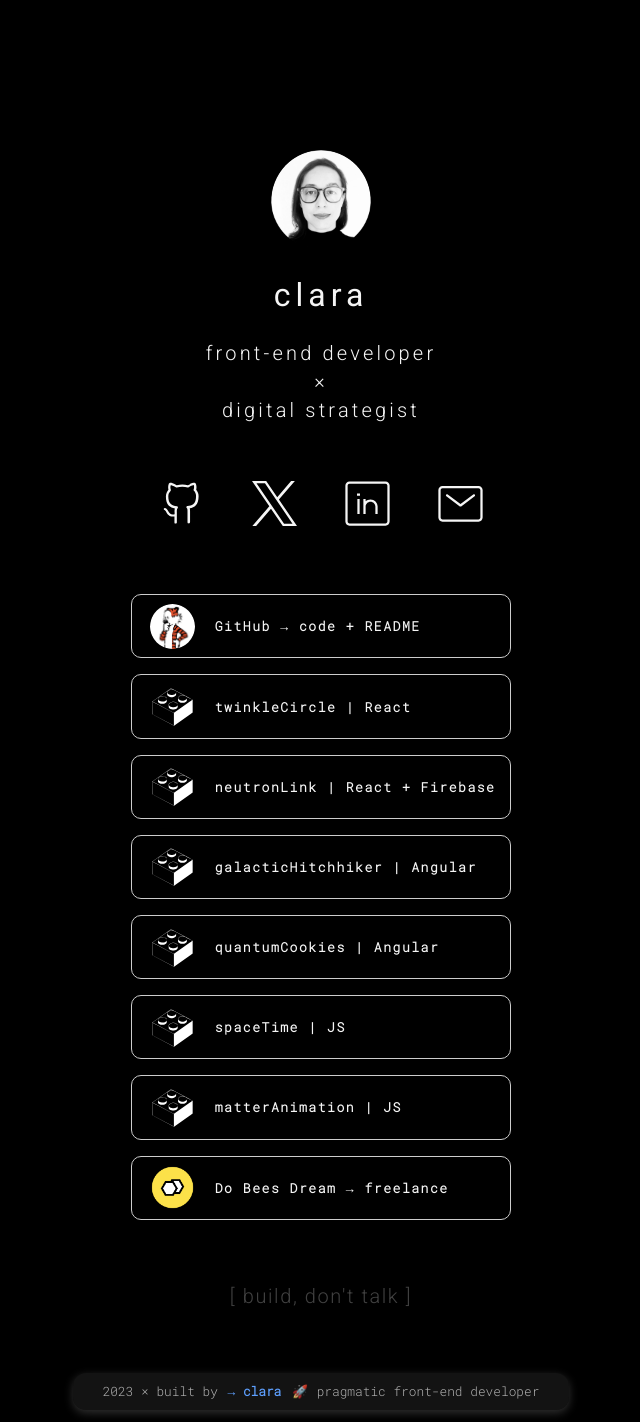
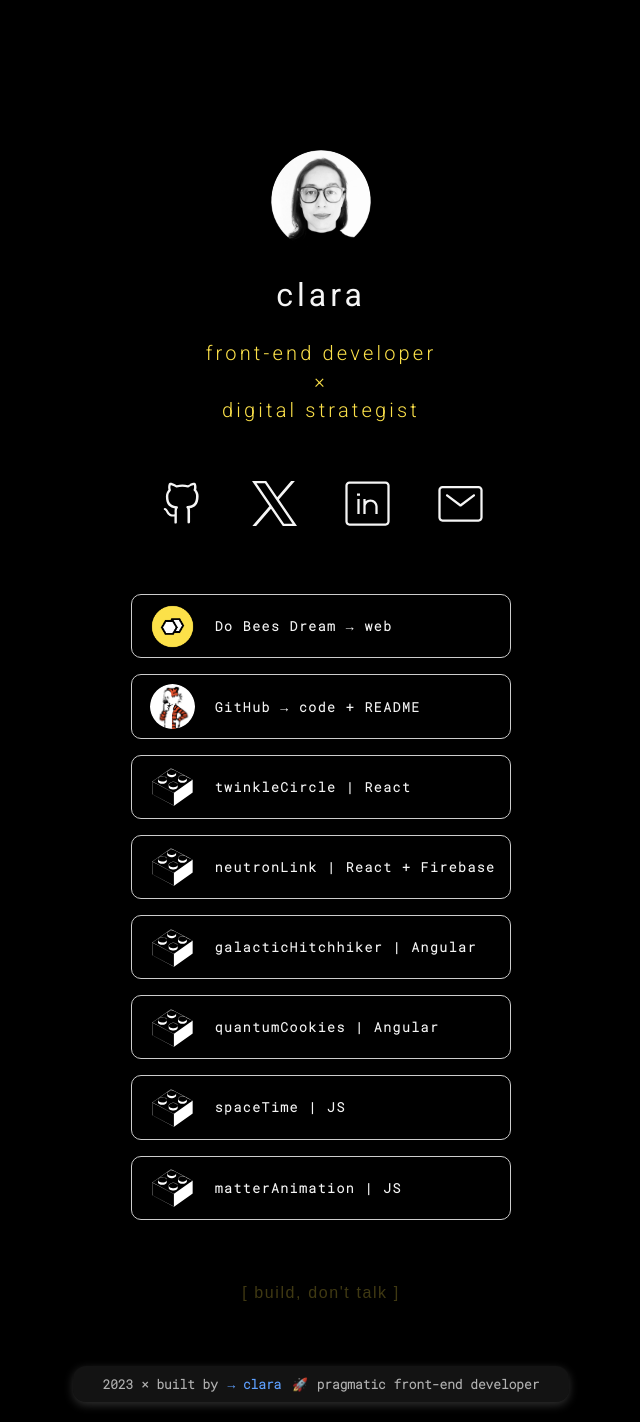
Before and after one commit to clasei/clara, a React (Create React App) app: page / in a window 1280 px wide. Shown: the whole page, without its empty margins (319-959 px from the left). Built offline with nearby package versions, Linux system fonts and the light colour scheme.

Commit message:
style updated + projects reordered

```diff
--- a/src/components/Footer/Footer.css
+++ b/src/components/Footer/Footer.css
@@ -1,7 +1,9 @@
 #footer {
     font-family: 'Roboto Mono', monospace;
+    font-weight: 600;
     color: rgba(194, 194, 194, 0.902);
     font-size: 0.8rem;
+    line-height: 1rem;
     background-color: rgba(57, 57, 57, 0.34);
     box-shadow: 0 3px 10px rgba(95, 95, 95, 0.5);
     padding: 10px 30px;
@@ -43,7 +45,6 @@ footer span {
 @media screen and (max-width: 900px) {
     #footer {
         font-size: 0.75rem;
-        line-height: 15px;
         width: 95%;
     }
 }
--- a/src/components/Header/Header.css
+++ b/src/components/Header/Header.css
@@ -20,15 +20,16 @@
 h1 {
     font-family: 'Roboto';
     font-size: 2rem;
-    letter-spacing: 5px;
+    letter-spacing: 4px;
     font-weight: 400;
     padding-bottom: 0.25rem;
 }
 
-p {
+h2 {
     font-family: 'Roboto';
     font-weight: 300;
     font-size: 1.25rem;
+    color: #fce149;
     letter-spacing: 0.2rem;
     line-height: 25px;
     margin-top: 0.1rem;
@@ -49,7 +50,7 @@ p {
         font-size: 1.7rem;
     }
 
-    p {
+    h2 {
         line-height: 1.5rem;
         margin-top: 0.1rem;
         margin-bottom: 0.1rem;
--- a/src/components/Header/Header.js
+++ b/src/components/Header/Header.js
@@ -8,9 +8,9 @@ const Header = () => {
         <div className="header-container">
             <img src={profilePic} alt="Clara Seijo" className="profile-pic"/>
             <h1>clara</h1>
-            <p>front-end developer</p>
-            <p>×</p>
-            <p>digital strategist</p>
+            <h2>front-end developer</h2>
+            <h2>×</h2>
+            <h2>digital strategist</h2>
         </div>
     );
 }
--- a/src/components/ProjectLinks/ProjectLinks.js
+++ b/src/components/ProjectLinks/ProjectLinks.js
@@ -7,6 +7,11 @@ import Hobbes from '../../assets/images/cla-sei-hobbes.png';
 
 
 const projects = [
+    {
+        name: "Do Bees Dream → web",
+        link: "https://dobeesdream.com",
+        image: dbdLogo
+    },
     {
         name: "GitHub → code + README",
         link: "https://github.com/clasei",
@@ -42,11 +47,6 @@ const projects = [
         link: "https://clasei.github.io/matter-animation/",
         image: projectLogo
     },
-    {
-        name: "Do Bees Dream → freelance",
-        link: "https://dobeesdream.com",
-        image: dbdLogo
-    },
 ];
 
 const ProjectLinks = () => {
--- a/src/components/Quotes/Quotes.css
+++ b/src/components/Quotes/Quotes.css
@@ -10,6 +10,7 @@
     text-align: center;
     letter-spacing: 0.1rem;
     opacity: 0.25;
+    color: #fce149;
 }
 
 
```
